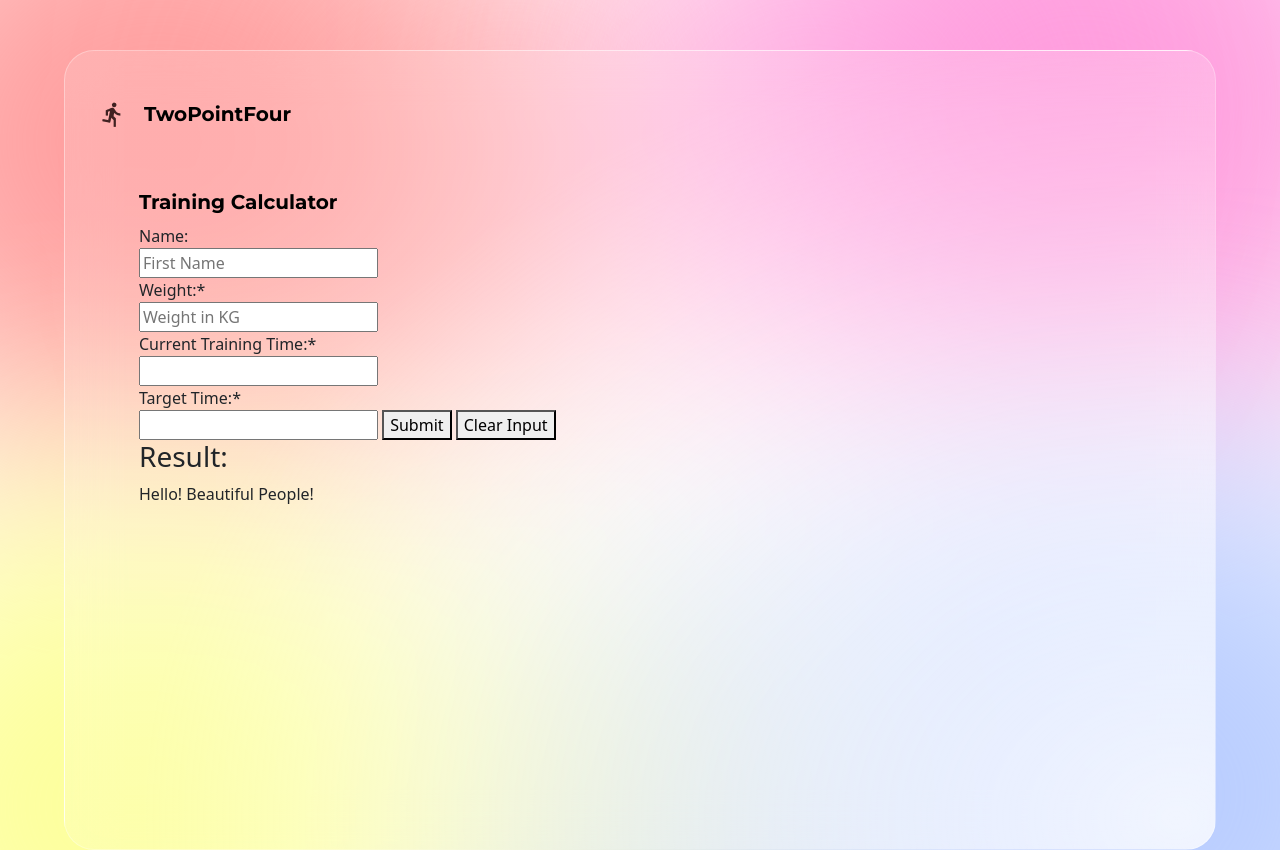
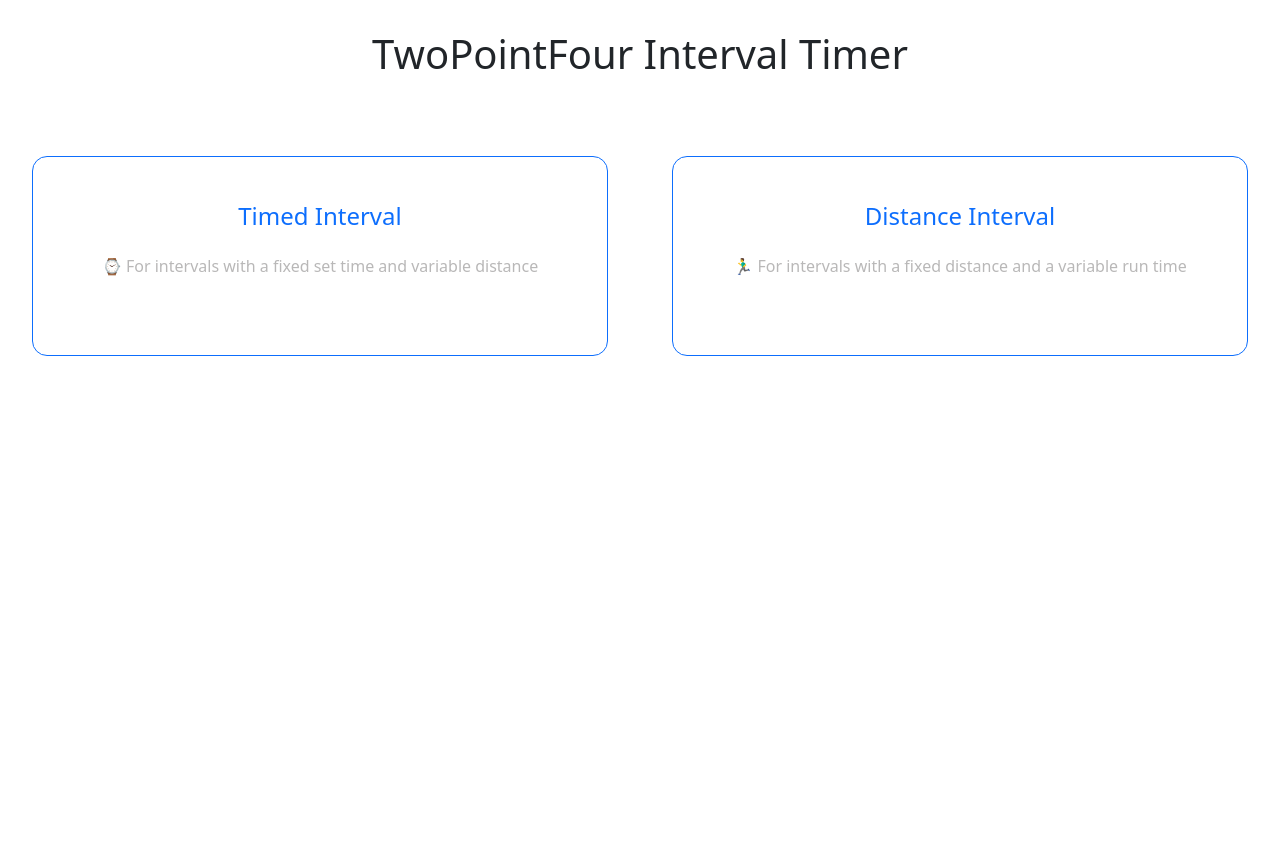
Before and after one commit to TwoPointFour/Run_App, a PHP site: page / in a window 1280 px wide. After the commit the page ends 356 px from the top, so only its background shows below. Run offline with PHP 8.4, Linux system fonts and the light colour scheme.

Commit message:
Frontend Visuals Scaffolding (Complete)

```diff
--- a/index.html
+++ b/index.html
@@ -1,116 +1,322 @@
 <!DOCTYPE html>
 <html lang="en">
   <head>
-    <meta charset="UTF-8">
-    <meta name="viewport" content="width=device-width, initial-scale=1.0">
-    <meta name="theme-color" content="#009578">
-    <title>Two.Four</title>
-    <link rel="stylesheet" href="css/bootstrap.min.css">
-    <link rel="stylesheet" href="src/master.css">
-    <link rel="manifest" href="manifest.json">
-    <link rel="apple-touch-icon" href="images/icon_x152.png">
+    <meta charset="UTF-8" />
+    <meta name="viewport" content="width=device-width, initial-scale=1.0" />
+    <meta name="theme-color" content="#009578" />
+    <title>TwoPointFour Intervals</title>
+    <link rel="stylesheet" href="css/bootstrap.min.css" />
+    <link rel="stylesheet" href="src/master.css" />
+    <link rel="manifest" href="manifest.json" />
+    <link rel="apple-touch-icon" href="images/twopointfouricon.png" />
+    <link rel="icon" href="images/twopointfouricon.png" />
+    <link rel="serviceWorker" href="./sw.js" />
+    <link rel="preconnect" href="https://fonts.gstatic.com" />
+    <link
+      href="https://fonts.googleapis.com/css2?family=Montserrat:ital,wght@0,100;0,200;0,300;0,400;0,500;0,600;0,700;0,800;0,900;1,100;1,200;1,300;1,400;1,500;1,600;1,700;1,800;1,900&family=Noto+Sans:ital,wght@0,400;0,700;1,400;1,700&display=swap"
+      rel="stylesheet"
+    />
+    <script type="module" src="src/db.js"></script>
     <script src="src/index.js"></script>
-    <link rel="serviceWorker" href="./sw.js">
-    <link rel="preconnect" href="https://fonts.gstatic.com">
-    <link href="https://fonts.googleapis.com/css2?family=Montserrat:ital,wght@0,100;0,200;0,300;0,400;0,500;0,600;0,700;0,800;0,900;1,100;1,200;1,300;1,400;1,500;1,600;1,700;1,800;1,900&family=Noto+Sans:ital,wght@0,400;0,700;1,400;1,700&display=swap"
-          rel="stylesheet">
-    <script type="module" src="src/db.js"></script>
-
   </head>
-
   <body>
-<div class="glass_container container-fluid">
-    <div class="run-menu row container-fluid">
-        <div class="col-2 brand">
+    <div class="container-fluid Logo">
+      <div class="row justify-content-center">
+        <div class="col-lg-12"><h1>TwoPointFour Interval Timer</h1></div>
+      </div>
+    </div>
+    <!-- User Choice between Timed Interval and Distance Interval-->
+    <div class="container-fluid TypeChoice">
       <div class="row">
-                <div class="col-3 logo">
-                    <a href="index.html">
-                        <img src="images/directions_run.png" alt="Image not found">
-                    </a>
+        <div class="col-lg-6 d-grid">
+          <button class="btn btn-outline-primary interval timed">
+            Timed Interval
+            <p class="info">
+              ⌚ For intervals with a fixed set time and variable distance
+            </p>
+          </button>
         </div>
-
-                <div class="col-9 brandname">
-                    <h1>TwoPointFour</h1>
+        <div class="col-lg-6 d-grid">
+          <button class="btn btn-outline-primary interval distance">
+            Distance Interval
+            <p class="info">
+              🏃‍♂️ For intervals with a fixed distance and a variable run time
+            </p>
+          </button>
         </div>
       </div>
     </div>
-        <div class="col-2">
+    <!-- Distance Interval User Input Form-->
+    <!-- Appears only when button clicked -->
+    <div class="container-fluid DistanceForm d-none">
+      <button type="button" class="back1 btn btn-outline-warning">
+        Go Back
+      </button>
+      <div class="row">
+        <h3 class="d-flex justify-content-center mb-4">Distance Interval</h3>
+      </div>
+      <div class="row justify-content-center">
+        <div class="col-lg-6 col-md-9 col-sm-10">
+          <div class="input-group mb-3">
+            <input
+              type="text"
+              class="form-control"
+              placeholder="Repetitions"
+              aria-label="Repetitions"
+              aria-describedby="basic-addon1"
+            />
+            <span class="input-group-text" id="basic-add-on1">sets</span>
+          </div>
 
+          <div class="input-group mb-3">
+            <input
+              type="text"
+              class="form-control"
+              placeholder="Distance"
+              aria-label="Distance"
+              aria-describedby="basic-addon2"
+            />
+            <span class="input-group-text" id="basic-add-on2">metres</span>
           </div>
-        <!--
-        <div class="col-2">
-            <a href="plan.html"><h2>Training Plan</h2></a>
+
+          <div class="input-group mb-3">
+            <input
+              type="text"
+              class="form-control"
+              placeholder="Pace"
+              aria-label="Pace"
+              aria-describedby="basic-addon3"
+            />
+            <span class="input-group-text" id="basic-add-on3"
+              >seconds / 100m</span
+            >
           </div>
-        <div class="col-2">
-            <a href="records.html"><h2>Training Records</h2></a>
+
+          <div class="input-group mb-3">
+            <select class="form-select" aria-label="Default select">
+              <option selected>Rest time / Set time</option>
+              <option value="Rest Time">Rest Time</option>
+              <option value="Set Time">Set Time</option>
+            </select>
+            <input
+              type="text"
+              class="form-control"
+              placeholder="Duration minutes"
+              aria-label="Duration minutes"
+              aria-describedby="basic-addon4"
+            />
+
+            <span class="input-group-text" id="basic-add-on5">minutes</span>
+            <input
+              type="text"
+              class="form-control"
+              placeholder="Duration seconds"
+              aria-label="Duration seconds"
+              aria-describedby="basic-addon4"
+            />
+
+            <span class="input-group-text" id="basic-add-on4">seconds</span>
           </div>
-        -->
-        <div class="col-4">
+          <div class="col-12">
+            <button class="btn btn-primary distancesubmit" type="submit">
+              Submit form
+            </button>
           </div>
         </div>
-
-    <div class="main-content container-fluid">
-        <h1>Training Calculator</h1>
-
-        <form id="inputForm">
-            <label for="firstName">Name:</label><br>
-            <input type="text" id="firstName" name="firstName" placeholder="First Name" required><br>
-
-            <label for="weight">Weight:*</label><br>
-            <input type="number" id="weight" name="weight" placeholder="Weight in KG"><br>
-
-            <label for="trainTime">Current Training Time:*</label><br>
-            <input type="number" id="trainTime" name="trainTime" required><br>
-
-            <label for="targetTime">Target Time:*</label><br>
-            <input type="number" id="targetTime" name="targetTime" required>
-
-            <button type="submit" id="submitBtn">Submit</button>
-            <button type="reset" id="resetBtn">Clear Input</button>
-        </form>
-
-        <h3>Result:</h3>
-
-        <span id="display">Hello! Beautiful People!</span>
       </div>
     </div>
-<script type="module" src="src/index.js"></script>
+    <!-- END OF Distance Interval User Input Form-->
 
+    <!-- Timed Interval User Input Form-->
+    <!-- Appears only when button clicked -->
+    <div class="container-fluid TimedForm d-none">
+      <button type="button" class="back2 btn btn-outline-warning">
+        Go Back
+      </button>
+      <div class="row">
+        <h3 class="d-flex justify-content-center mb-4">Timed Interval</h3>
+      </div>
+      <div class="row justify-content-center">
+        <div class="col-lg-6 col-md-9 col-sm-10">
+          <div class="input-group mb-3">
+            <input
+              type="text"
+              class="form-control"
+              placeholder="Repetitions"
+              aria-label="Repetitions"
+              aria-describedby="basic-addon1"
+            />
+            <span class="input-group-text" id="basic-add-on1">sets</span>
+          </div>
+
+          <label class="form-label">High Intensity</label>
+          <div class="input-group mb-3">
+            <input
+              type="text"
+              class="form-control"
+              placeholder="High Intensity Duration minutes"
+              aria-label="High Intensity Duration minutes"
+              aria-describedby="basic-addon4"
+            />
+
+            <span class="input-group-text" id="basic-add-on5">minutes</span>
+            <input
+              type="text"
+              class="form-control"
+              placeholder="High Intensity Duration seconds"
+              aria-label="High Intensity Duration seconds"
+              aria-describedby="basic-addon4"
+            />
+            <span class="input-group-text" id="basic-add-on4">seconds</span>
+          </div>
+
+          <label class="form-label">Low Intensity</label>
+          <div class="input-group mb-3">
+            <input
+              type="text"
+              class="form-control"
+              placeholder="Low Intensity Duration minutes"
+              aria-label="Low Intensity Duration minutes"
+              aria-describedby="basic-addon4"
+            />
+
+            <span class="input-group-text" id="basic-add-on5">minutes</span>
+            <input
+              type="text"
+              class="form-control"
+              placeholder="Low Intensity Duration seconds"
+              aria-label="Low Intensity Duration seconds"
+              aria-describedby="basic-addon4"
+            />
+            <span class="input-group-text" id="basic-add-on4">seconds</span>
+          </div>
+          <div class="col-12">
+            <button class="btn btn-primary timedsubmit" type="submit">
+              Submit form
+            </button>
+          </div>
+        </div>
+      </div>
+    </div>
+    <!-- END OF Timed Interval User Input Form-->
+
+    <!-- Distance Interval Timer-->
+    <div class="container-fluid DistanceTimer d-none">
+      <button type="button" class="backdt btn btn-outline-warning">
+        Go Back
+      </button>
+      <div class="row justify-content-center">
+        <div class="col-lg-6 col-md-8 col-sm-12 timer p-4">
+          <div class="row">
+            <div class="col-2">Set 5</div>
+            <div class="col-2 offset-8">300m</div>
+          </div>
+          <div class="row justify-content-center mb-4">
+            <div class="col-10 display-2">19:87 s</div>
+          </div>
+          <div class="row justify-content-center mb-4">
+            <div class="col-10 display-6">1:28 m</div>
+          </div>
+          <div class="row justify-content-center">
+            <div class="col-10 h4">Rest: 80s</div>
+          </div>
+          <!-- User Control Buttons -->
+          <div class="row mb-4 mt-4">
+            <div class="col-4">
+              <button type="button" class="btn-lg btn btn-outline-success">
+                Start
+              </button>
+            </div>
+            <div class="col-4">
+              <button type="button" class="btn-lg btn btn-outline-danger">
+                Stop
+              </button>
+            </div>
+            <div class="col-4">
+              <button type="button" class="btn-lg btn btn-outline-warning">
+                Pause
+              </button>
+            </div>
+          </div>
+          <!-- END OF User Control Buttons-->
+
+          <!-- Live Training Records-->
+          <div class="row justify-content-start">
+            <div class="col-12 mt-5 h5">Current Training Timings</div>
+          </div>
+          <div class="row">
+            <table class="table">
+              <thread>
+                <tr>
+                  <th scope="col">Set</th>
+                  <th scope="col">Time</th>
+                  <th scope="col">Target</th>
+                </tr>
+              </thread>
+              <tbody>
+                <tr>
+                  <th scope="row">1</th>
+                  <td>1:33</td>
+                  <td>1:40</td>
+                </tr>
+                <tr>
+                  <th scope="row">2</th>
+                  <td>1:41</td>
+                  <td>1:40</td>
+                </tr>
+                <tr>
+                  <th scope="row">3</th>
+                  <td>1:38</td>
+                  <td>1:40</td>
+                </tr>
+              </tbody>
+            </table>
+            <!-- END OF Live Training Records-->
+          </div>
+        </div>
+      </div>
+    </div>
+    <!-- END OF Distance Interval Timer-->
+
+    <!--Timed Interval Timer-->
+    <div class="container-fluid TimedTimer d-none">
+      <button type="button" class="backtt btn btn-outline-warning">
+        Go Back
+      </button>
+      <div class="row justify-content-center">
+        <div class="col-lg-6 col-md-8 col-sm-12 timer p-4">
+          <div class="row">
+            <div class="col-2">Set 5</div>
+          </div>
+          <div class="row justify-content-center mb-4">
+            <div class="col-10 display-2">1:28 m</div>
+          </div>
+          <div class="row justify-content-center mb-4">
+            <div class="col-10 h4">Rest: 60s</div>
+          </div>
+          <!-- User Control Buttons-->
+          <div class="row">
+            <div class="col-4">
+              <button type="button" class="btn-lg btn btn-outline-success">
+                Start
+              </button>
+            </div>
+            <div class="col-4">
+              <button type="button" class="btn-lg btn btn-outline-danger">
+                Stop
+              </button>
+            </div>
+            <div class="col-4">
+              <button type="button" class="btn-lg btn btn-outline-warning">
+                Pause
+              </button>
+            </div>
+          </div>
+        </div>
+      </div>
+    </div>
+    <!--END OF  Timed Interval Timer-->
+
+    <script src="src/script.js"></script>
   </body>
 </html>
-
-
-<!--
-<div class="navbar">
-    <div class="navbrand">
-        <img class="logo" src="../Run_App/images/directions_run.png" alt="logo">
-        <a href="index.html"><span>TwoPointFour</span></a>
-    </div>
-
-    <div id="training_plan" class="nav-item">Training Plan</div>
-    <div id="training_records" class="nav-item">Training Records</div>
-</div>
-<div class="main-content">
-    <h2>Training Calculator</h2>
-
-    <form id="input_form">
-        <label for="fname">Name:</label><br>
-        <input type="text" id="fname" name="fname" placeholder="First Name" required><br>
-
-        <label for="weight">Weight:</label><br>
-        <input type="number" id="weight" name="weight" placeholder="Weight in KG"><br>
-
-        <label for="train_time">Current Training Time:</label><br>
-        <input type="number" id="train_time" name="time" required><br>
-
-        <label for="target_time">Target Time:</label><br>
-        <input type="number" id="target_time" name="target_time" required>
-
-        <button type="submit" id="submit_Btn" value="click" onclick="function1()">Click</button>
-    </form>
-
-    <h3>Result:</h3>
-
-    <span id="display">Hello! Beautiful People!</span>
-
--->
--- a/src/master.css
+++ b/src/master.css
@@ -1,177 +1,28 @@
 body {
-    background: url('../images/background.svg');
-    background-size: cover;
+  background: white;
 }
 
-.glass_container {
-    /*
-    position: relative;
-    width: 80%;
-
-    margin-top: 100px;
-    margin-right: auto;
-    margin-left: auto;
-    */
-    width: 90%;
-    margin-top: 50px;
-    height: 800px;
-    background: radial-gradient(89.88% 99.94% at 96.66% 96.11%, rgba(255, 255, 255, 0.8) 0%, rgba(255, 253, 253, 0.16) 100%);
-    border: 1px solid rgba(255, 255, 255, 0.3);
-    box-sizing: border-box;
-    backdrop-filter: blur(25px);
-    /* Note: backdrop-filter has minimal browser support */
-
-    border-radius: 30px;
+.Logo {
+  text-align: center;
+  margin-top: 30px;
+  margin-bottom: 50px;
 }
 
-
-
-/* Navigation */
-
-.run-menu {
-    position: relative;
-    margin-top: 40px;
-    height: 48px;
+.interval {
+  height: 200px;
+  margin: 20px;
+  border-radius: 15px;
+  font-size: 1.5rem;
 }
 
-h1 {
-    font-style: normal;
-    font-weight: bold;
-    font-size: 20px;
-    line-height: 27px;
-    font-family: 'Montserrat', sans-serif;
-    color: black;
+.info {
+  padding: 20px;
+  font-size: 1rem;
+  color: rgb(185, 184, 184);
 }
 
-h2 {
-    font-family: Montserrat;
-    font-style: normal;
-    font-weight: 600;
-    font-size: 12px;
-    line-height: 15px;
-    padding:20px;
-
-    color: #9E8282;
+.timer {
+  border: 2px solid rgb(13, 110, 253);
+  border-radius: 15px;
+  text-align: center;
 }
-
-a:link {
-    text-decoration: none;
-}
-
-.logo {
-    padding: 10px;
-}
-
-.brandname {
-    padding: 10px;
-}
-
-
-.main-content {
-    margin-top: 50px;
-    margin-left: 50px;
-}
-
-/*
-.navbar {
-    position: relative;
-    top: 42px;
-    width: 100%;
-    height: 48px;
-}
-
-
-.navbrand span{
-    font-family: 'Montserrat', sans-serif;
-    color: black;
-
-    position: absolute;
-    left: 18.6%;
-    right: 0%;
-    top: 0%;
-    bottom: 0%;
-
-    font-style: normal;
-    font-weight: bold;
-    font-size: 20px;
-    line-height: 27px;
-}
-
-.logo{
-    position: absolute;
-    left: 0%;
-    right: 84.3%;
-    top: 0%;
-    bottom: 0%;
-}
-
-.navbrand {
-    width: 25%;
-    height: 27px;
-    top: 11px;
-    left: 54px;
-    bottom: 10px;
-    position: relative;
-}
-
-.nav-item {
-    font-family: Montserrat;
-    font-style: normal;
-    font-weight: 600;
-    font-size: 12px;
-    line-height: 15px;
-
-
-    color: #9E8282;
-}
-
-#training_plan {
-    position: absolute;
-    width: 83px;
-    height: 15px;
-    left: 360px;
-    top: 17px;
-}
-
-#training_records {
-    position: absolute;
-    width: 105px;
-    height: 15px;
-    left: 477px;
-    top: 16px;
-}
-
-
-
-.main-content {
-
-    position: absolute;
-    width: 766px;
-    height: 656px;
-    left: 59px;
-    top: 113px;
-
-    font-family: Montserrat;
-    font-style: normal;
-}
-
-
-
-@media (min-width: 1200px) {
-    .col-lg-4 .col-lg-8 {
-        height: 100%;
-        box-sizing: border-box;
-        float: left;
-    }
-
-    .col-lg-4 {
-        width:33%;
-
-    }
-
-    .col-lg-8 {
-        width:66%;
-    }
-}
-
-*/
```
Also changed, not shown: src/index.js (+12 -8 lines), src/main.js (+7 -7 lines), src/script.js (added, +58 -0 lines), images/twopointfouricon.png (added). Lines whose indentation alone changed are shown as unchanged.
